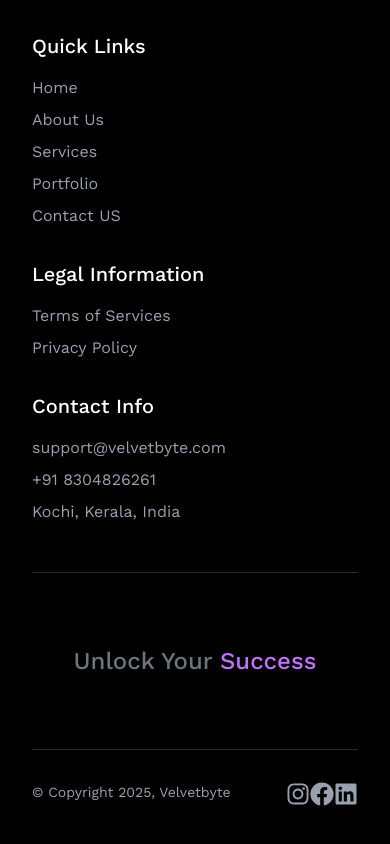
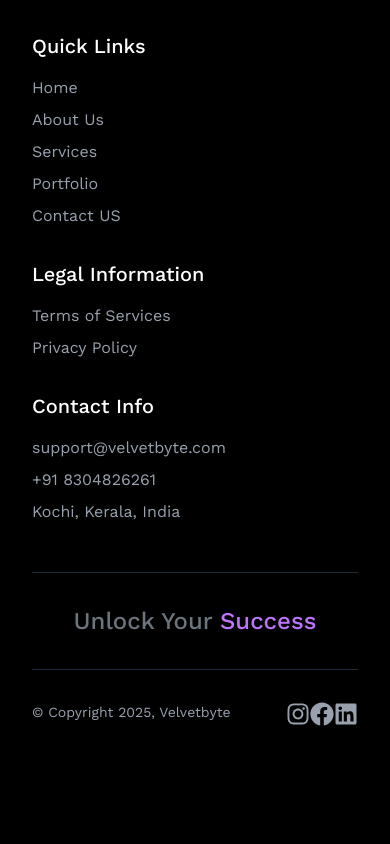
Before and after one commit to Akash-S-010/Agency_Template-1, a React (Vite) app: page /contact in a window 390 px wide. Shown: the part 1241-2085 px from the top of the page. After the commit the page ends 2015 px from the top, so only its background shows below. Built offline with nearby package versions, Linux system fonts and the light colour scheme.

Commit message:
fixed responsive ness

```diff
--- a/src/components/layout/Footer.jsx
+++ b/src/components/layout/Footer.jsx
@@ -90,7 +90,7 @@ const Footer = () => {
         </div>
 
         {/* Brand Name */}
-        <div className="text-center mt-12 py-18 border-t border-line border-b border-gray-800 ">
+        <div className="text-center mt-12 py-8 md:py-18 border-t border-line border-b border-gray-800 ">
           <h1 className="text-2xl md:text-7xl font-medium text-muted">
             Unlock Your <span className="text-primary">Success</span>
           </h1>
```
